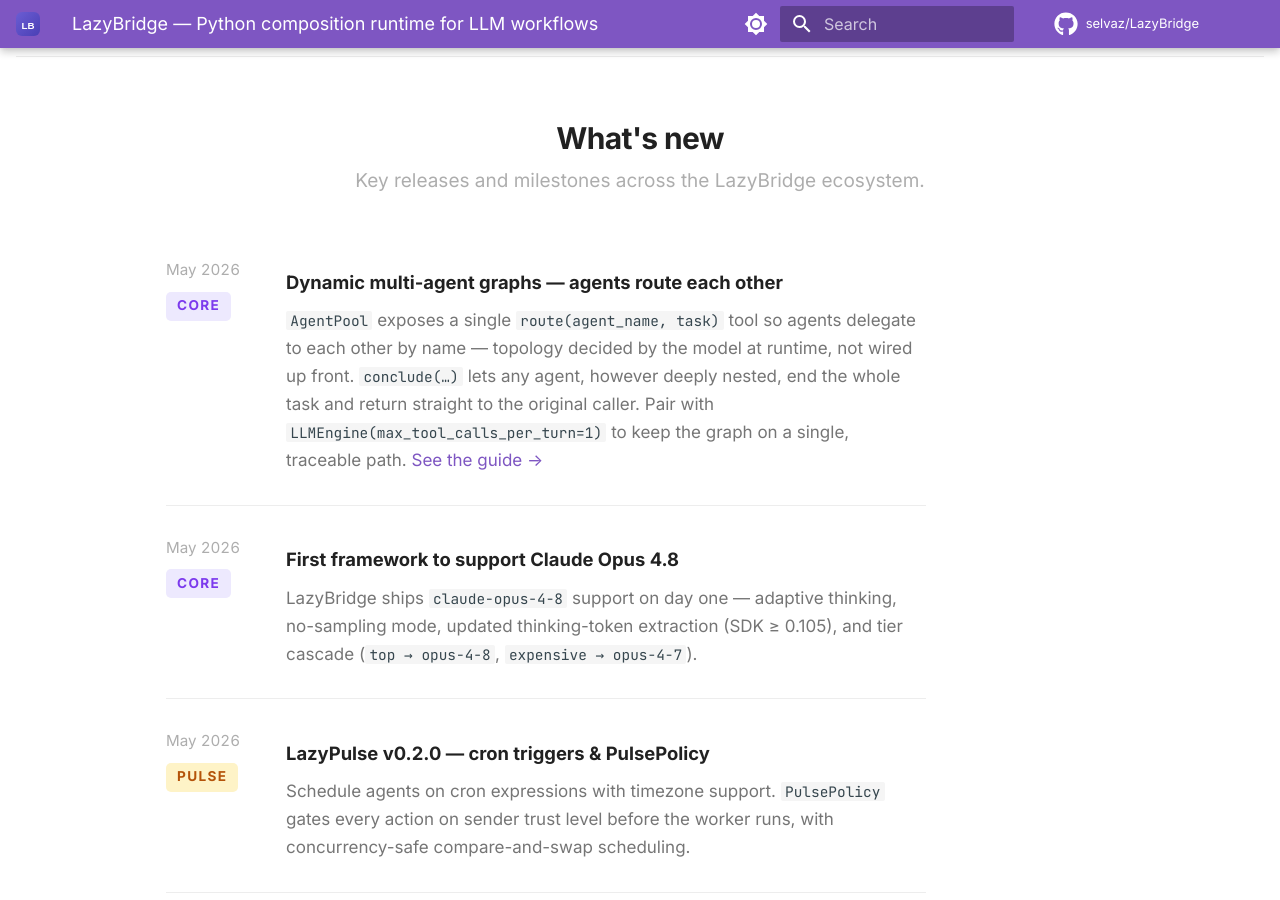
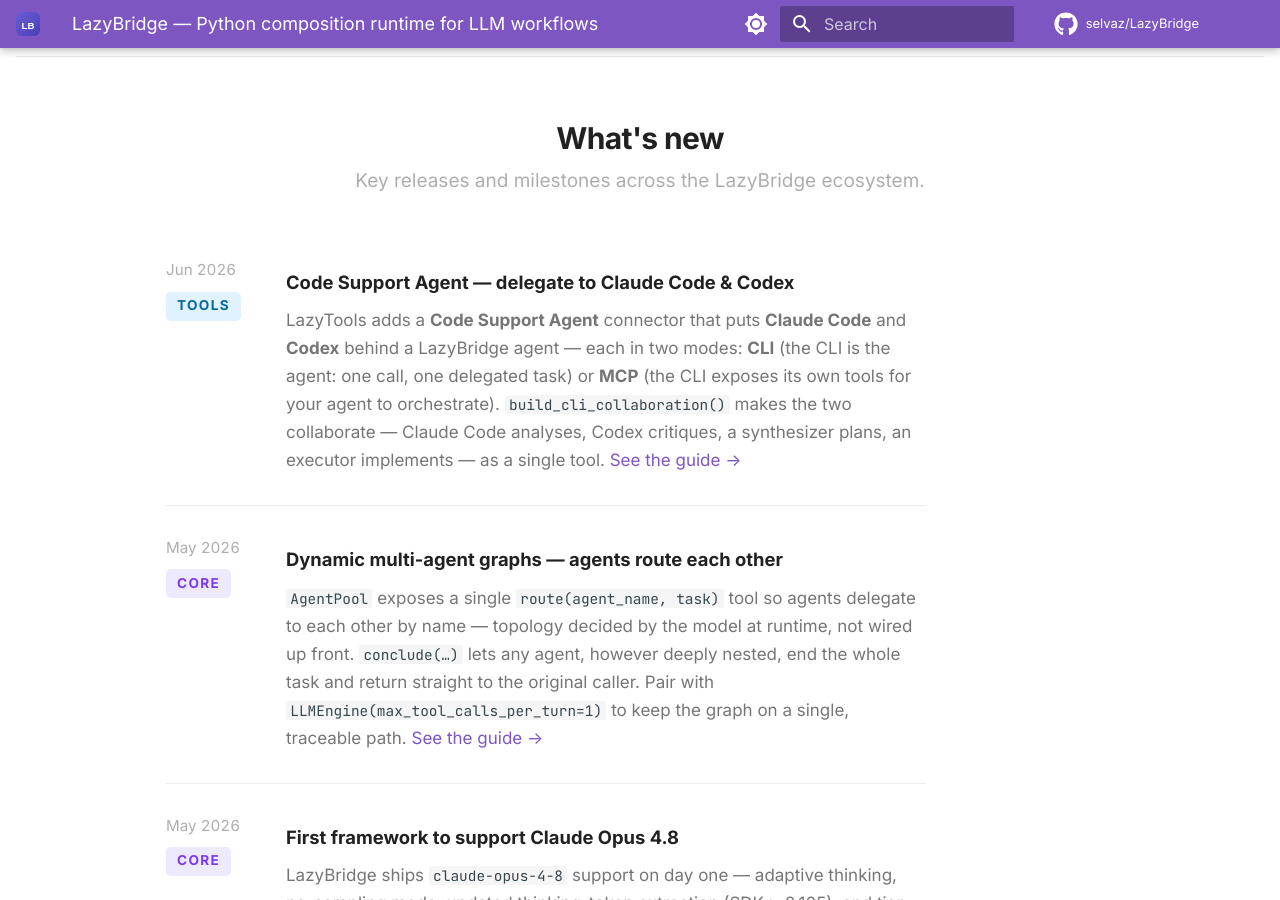
Before and after one commit to selvaz/lazybridgewebsite, an MkDocs documentation site: the page built from docs/index.md, in a window 1280 px wide and 900 px high, scrolled down 5469 px. Built offline with MkDocs 1.6.1 and Material for MkDocs 9.7.7, drawn with Linux system fonts in a browser that asks for light colours; comment, search, counter and statistics services are not loaded.

Commit message:
site: add Code Support Agent to What's new
New LazyTools connector (claude_code / codex, CLI + MCP modes, plus
build_cli_collaboration) gets a 'tools'-badged entry at the top of the
What's-new list, linking to tools.lazybridge.com/code-support/.

```diff
--- a/docs/index.md
+++ b/docs/index.md
@@ -298,6 +298,17 @@
 
     <li class="lb-update-item">
       <div class="lb-update-item__meta">
+        <span class="lb-update-date">Jun 2026</span>
+        <span class="lb-eco-card__badge lb-eco-card__badge--tools">tools</span>
+      </div>
+      <div class="lb-update-item__body">
+        <p class="lb-update-title">Code Support Agent &mdash; delegate to Claude Code &amp; Codex</p>
+        <p class="lb-update-desc">LazyTools adds a <strong>Code Support Agent</strong> connector that puts <strong>Claude Code</strong> and <strong>Codex</strong> behind a LazyBridge agent &mdash; each in two modes: <strong>CLI</strong> (the CLI is the agent: one call, one delegated task) or <strong>MCP</strong> (the CLI exposes its own tools for your agent to orchestrate). <code>build_cli_collaboration()</code> makes the two collaborate &mdash; Claude Code analyses, Codex critiques, a synthesizer plans, an executor implements &mdash; as a single tool. <a href="https://tools.lazybridge.com/code-support/">See the guide &rarr;</a></p>
+      </div>
+    </li>
+
+    <li class="lb-update-item">
+      <div class="lb-update-item__meta">
         <span class="lb-update-date">May 2026</span>
         <span class="lb-eco-card__badge lb-eco-card__badge--core">core</span>
       </div>
```
